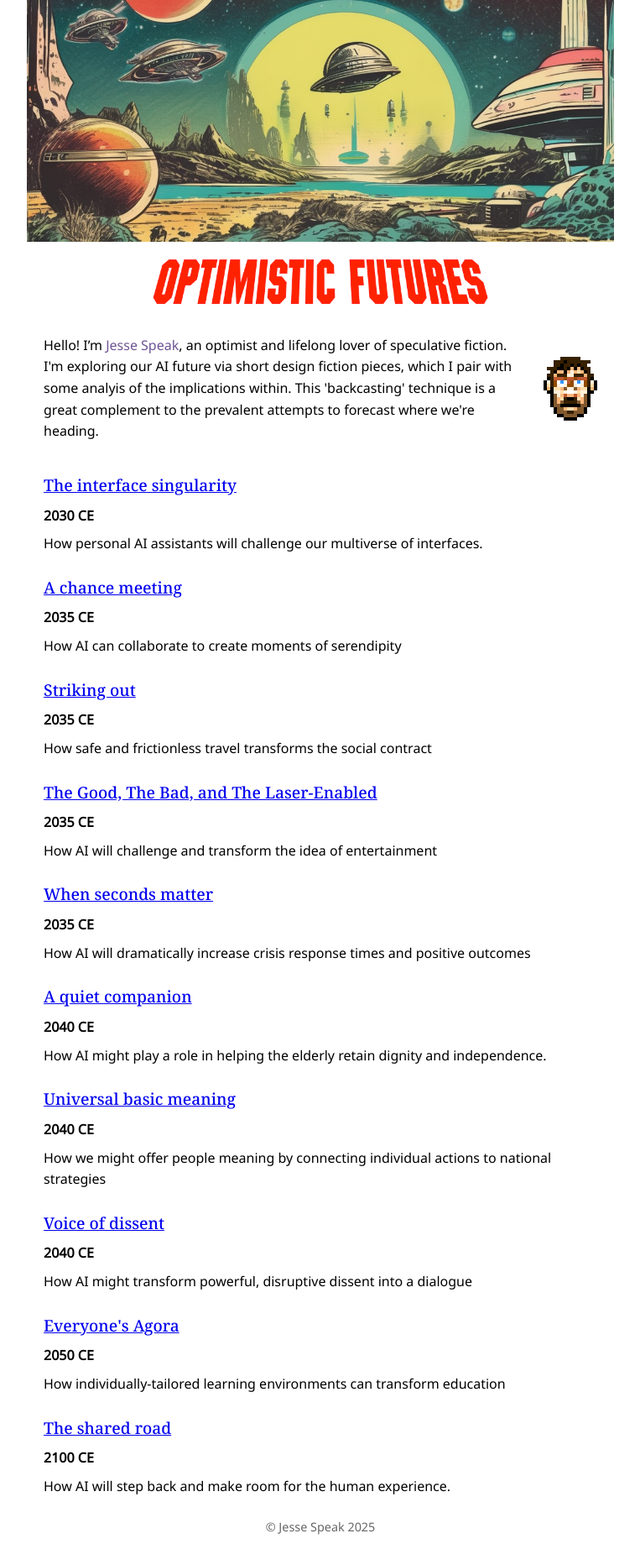
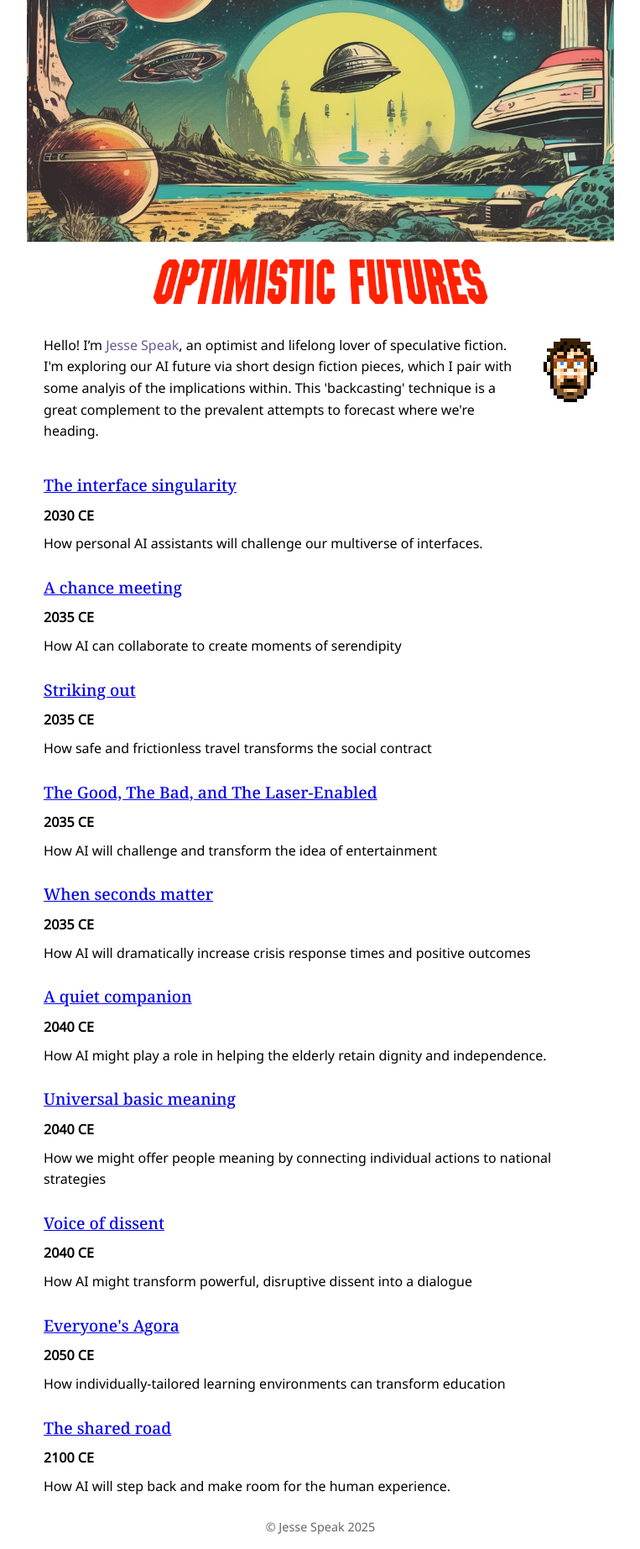
Before and after one commit to jessespeak/jessespeak.github.io, a Jekyll site: the page built from index.html, in a window 1280 px wide. Shown: the whole page at 84% size, without its empty margins (258-1021 px from the left). Built offline with Jekyll 4.4.1, drawn with Linux system fonts in a browser that asks for light colours.

Commit message:
Bio thumbnail floating right now

```diff
--- a/_layouts/default.html
+++ b/_layouts/default.html
@@ -22,9 +22,9 @@
   <h1 class="site-title">{{ site.title }}</h1>
   <div class="bio">
     <div class="bio-text">
+        <img src="/assets/jesse-sprite.png" alt="Jesse Speak" class="bio-thumbnail">
       <p>Hello! I’m <a href="https://www.linkedin.com/in/jesse-speak-3189411b/" target="_blank">Jesse Speak</a>, an optimist and lifelong lover of speculative fiction. I'm exploring our AI future via short design fiction pieces, which I pair with some analyis of the implications within. This 'backcasting' technique is a great complement to the prevalent attempts to forecast where we're heading.</p>
     </div>
-    <img src="/assets/jesse-sprite.png" alt="Jesse Speak" class="bio-thumbnail">
   </div>
 </header>
 
--- a/assets/css/styles.css
+++ b/assets/css/styles.css
@@ -87,8 +87,8 @@ footer {
 .bio-thumbnail {
   width: 64px;
   height: auto;
-  margin-left: 15px;
-    margin-right: 20px;
+  margin: 20px;
+    float: right;
 }
 .bio-text {
   flex: 1;
```
